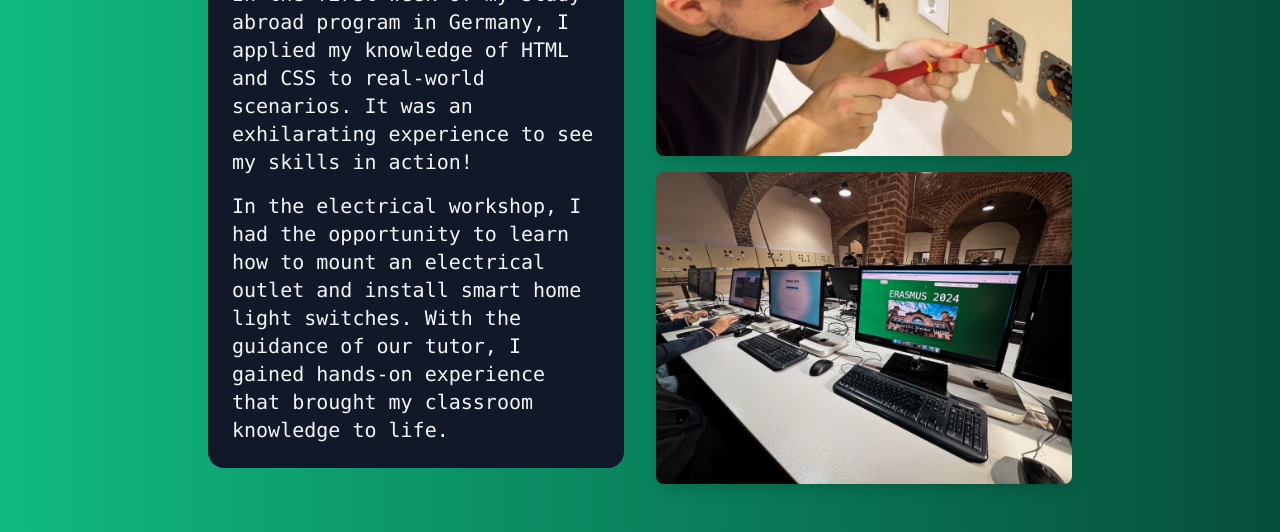
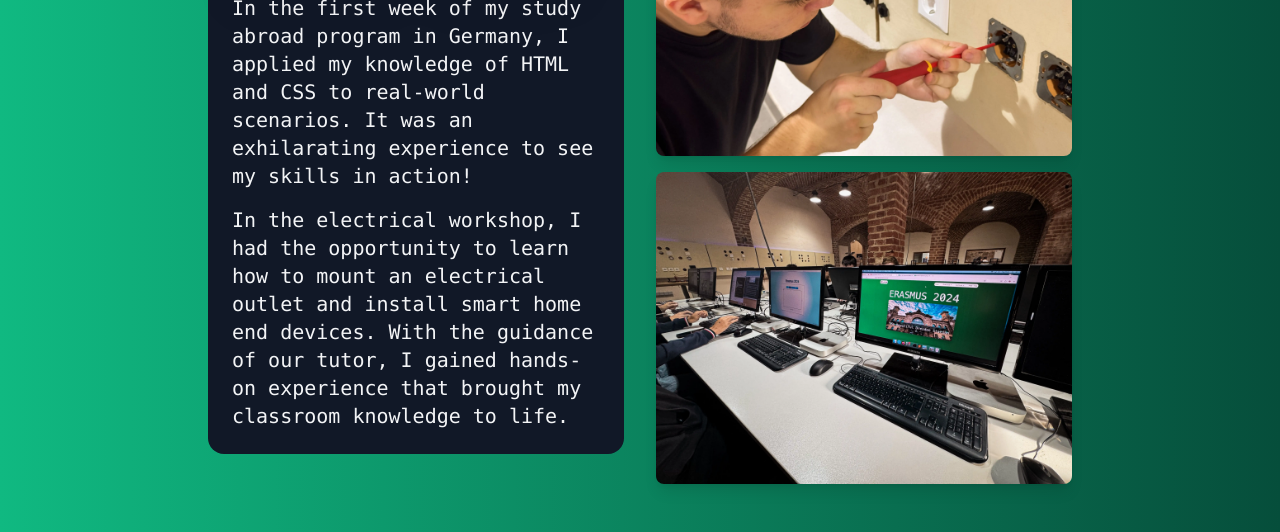
Before and after one commit to s3km/s3km.github.io, a website: page week1.html in a window 1280 px wide. Shown: the part 284-816 px from the top of the page. Drawn offline with nearby package versions, Linux system fonts and the light colour scheme.

Commit message:
Update week1.html

```diff
--- a/week1.html
+++ b/week1.html
@@ -36,7 +36,7 @@
             <!-- Hamburger Button -->
             <button id="hamburger" class="inline-flex items-center p-2 text-sm text-gray-500 rounded-md md:hidden hover:bg-gray-100 focus:outline-none focus:ring-2 focus:ring-gray-200" aria-controls="navbar-default" aria-expanded="false">
                 <span class="sr-only">Open main menu</span>
-				<svg class="w-12 h-12" viewBox="0 0 24 24" fill="none" xmlns="http://www.w3.org/2000/svg"><g id="SVGRepo_bgCarrier" stroke-width="0"></g><g id="SVGRepo_tracerCarrier" stroke-linecap="round" stroke-linejoin="round"></g><g id="SVGRepo_iconCarrier"> <path d="M20 7L4 7" stroke="#f4faf4" stroke-width="1.5" stroke-linecap="round"></path> <path d="M20 12L4 12" stroke="#f4faf4" stroke-width="1.5" stroke-linecap="round"></path> <path d="M20 17L4 17" stroke="#f4faf4" stroke-width="1.5" stroke-linecap="round"></path> </g></svg>
+                <svg class="w-12 h-12" viewBox="0 0 24 24" fill="none" xmlns="http://www.w3.org/2000/svg"><g id="SVGRepo_bgCarrier" stroke-width="0"></g><g id="SVGRepo_tracerCarrier" stroke-linecap="round" stroke-linejoin="round"></g><g id="SVGRepo_iconCarrier"> <path d="M20 7L4 7" stroke="#f4faf4" stroke-width="1.5" stroke-linecap="round"></path> <path d="M20 12L4 12" stroke="#f4faf4" stroke-width="1.5" stroke-linecap="round"></path> <path d="M20 17L4 17" stroke="#f4faf4" stroke-width="1.5" stroke-linecap="round"></path> </g></svg>
             </button>
 
             <div class="hidden md:flex md:order-1">
@@ -79,7 +79,7 @@
             <li><a href="freetime.html" class="block py-2 hover:bg-gray-100">Free Time</a></li>
         </ul>
     </div>
-
+    <!-- Space -->
     <div class="flex items-center min-h-screen pt-32 pb-12">
 		<section class="container max-w-4xl mx-auto justify-center px-4">
 			<div class="grid grid-cols-1 md:grid-cols-2 gap-8 items-center">
@@ -89,7 +89,7 @@
 						In the first week of my study abroad program in Germany, I applied my knowledge of HTML and CSS to real-world scenarios. It was an exhilarating experience to see my skills in action!
 					</p>
 					<p class="text-gray-100 text-lg md:text-xl">
-						In the electrical workshop, I had the opportunity to learn how to mount an electrical outlet and install smart home light switches. With the guidance of our tutor, I gained hands-on experience that brought my classroom knowledge to life.
+						In the electrical workshop, I had the opportunity to learn how to mount an electrical outlet and install smart home end devices. With the guidance of our tutor, I gained hands-on experience that brought my classroom knowledge to life.
 					</p>
 				</div>
 				<div class="grid grid-cols-1 gap-4 place-items-center">
```
